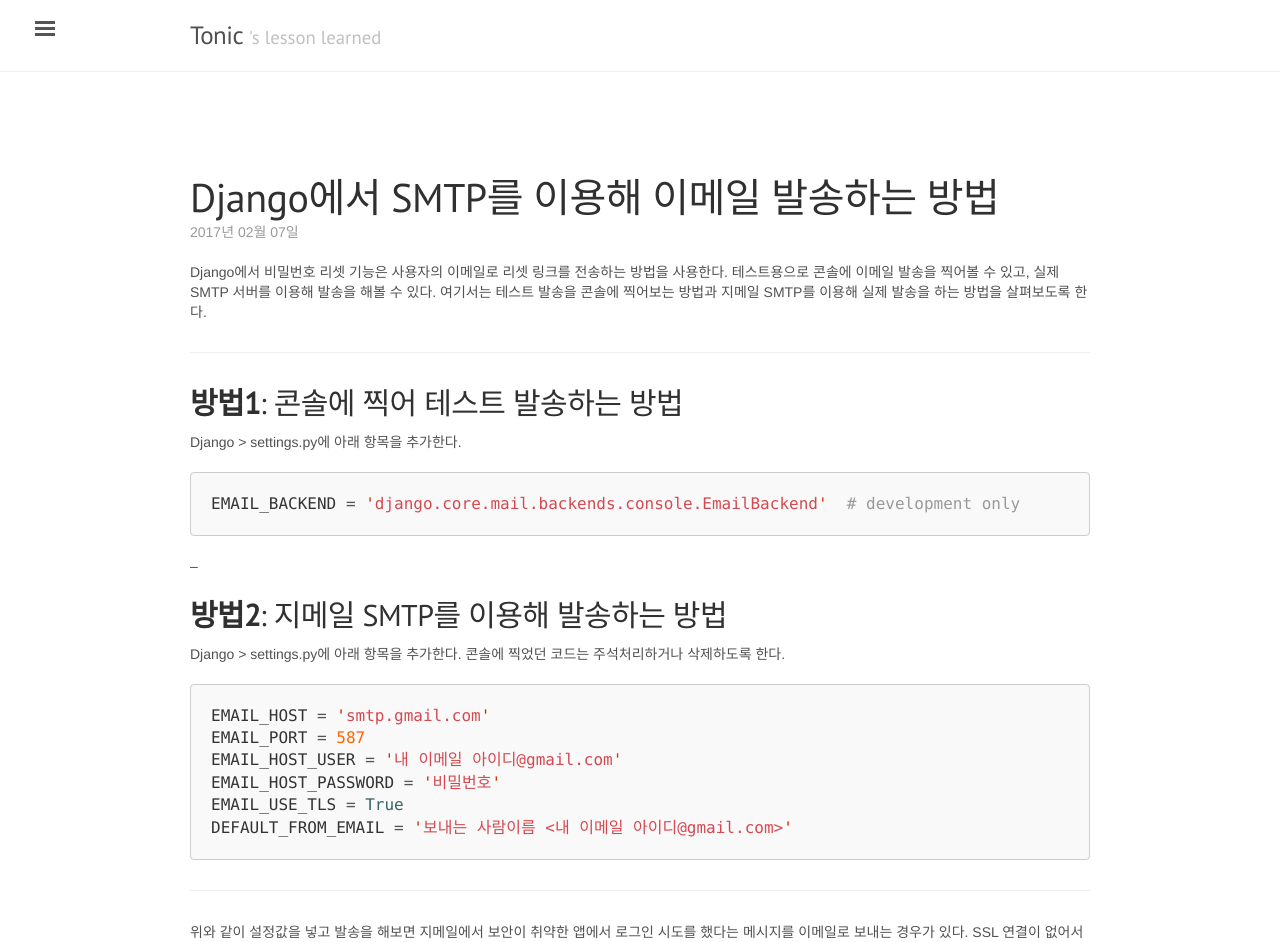
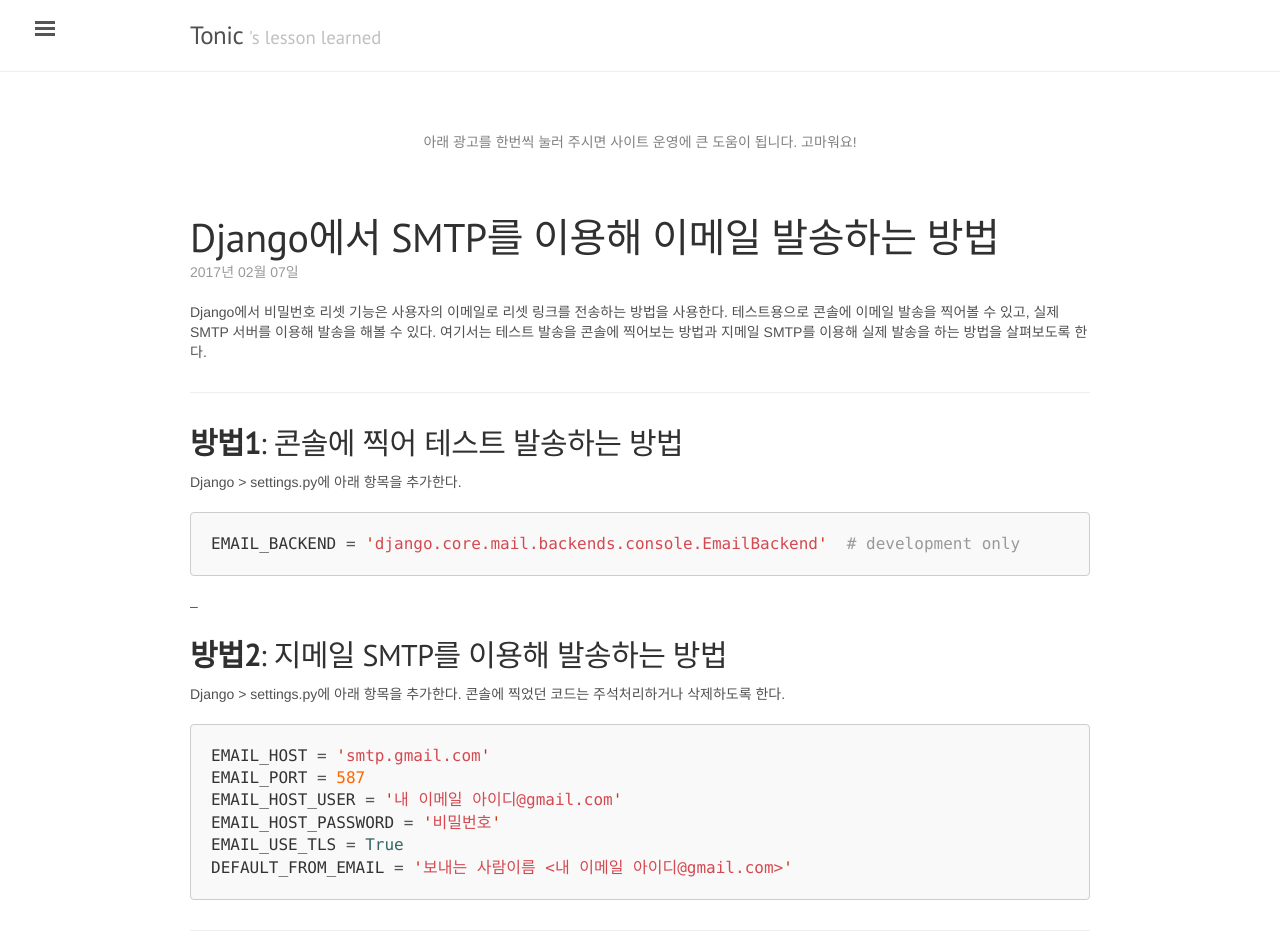
Before and after one commit to jwkcp/jwkcp.github.com, a Jekyll site: the page built from index.html, in a window 1280 px wide. Shown: the top 942 px of the page. Built offline with Jekyll 4.4.1, drawn with Linux system fonts in a browser that asks for light colours; the list of posts is cut into pages by our own code; comment, search, counter and statistics services are not loaded; some of the changed text lies outside the part shown.

Commit message:
광고 후원 문구 추가

```diff
--- a/_includes/google_adsense.html
+++ b/_includes/google_adsense.html
@@ -1,3 +1,4 @@
+<p class="ad-notice">아래 광고를 한번씩 눌러 주시면 사이트 운영에 큰 도움이 됩니다. 고마워요!</p>
 <!-- Google Adsense -->
 <script async src="//pagead2.googlesyndication.com/pagead/js/adsbygoogle.js"></script>
 <!-- jwkcp.github.io -->
--- a/public/css/jwkcp.css
+++ b/public/css/jwkcp.css
@@ -599,3 +599,8 @@ a.pagination-item:hover {
   margin-top: 20px;
   padding: 20px 0 20px 0;
 }
+
+.ad-notice {
+  color: gray;
+  text-align: center;
+}
```
